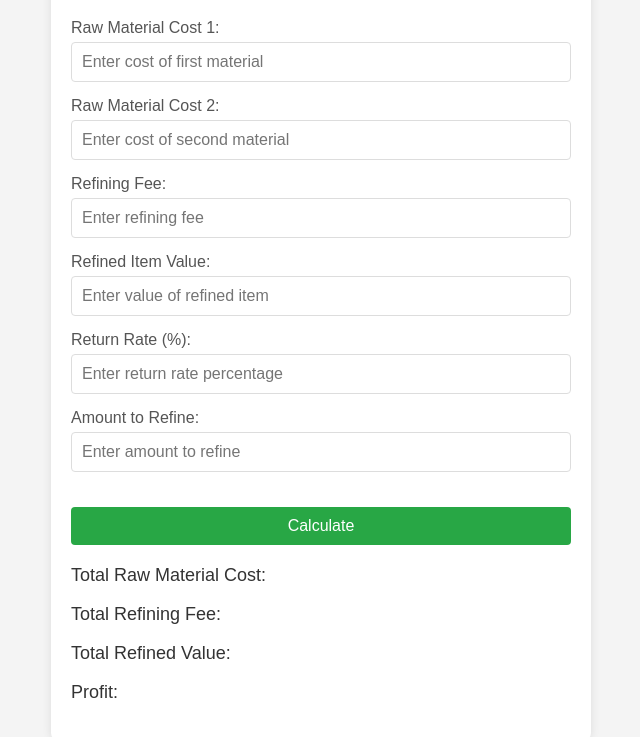
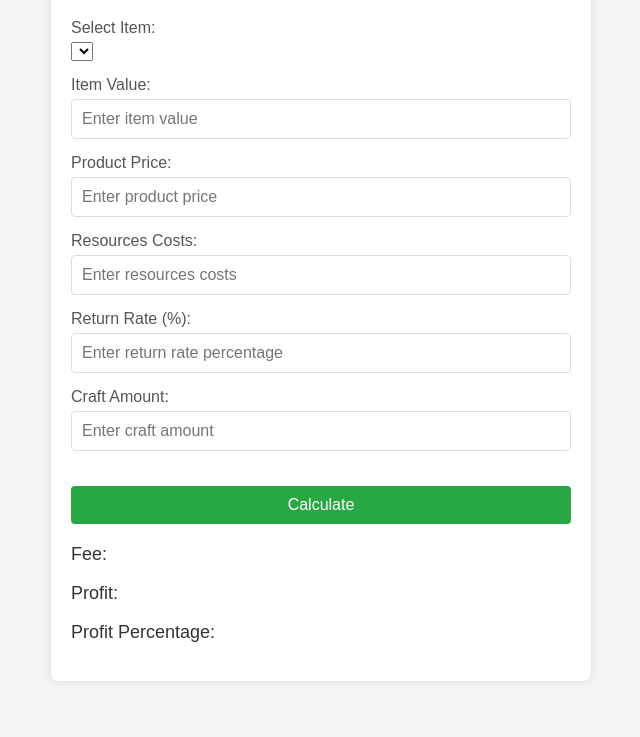
Before and after one commit to sawe2200/albio, a plain HTML site: page index.html in a window 1280 px wide. Shown: the part 131-868 px from the top of the page, without its empty margins (319-959 px from the left). Drawn offline with nearby package versions, Linux system fonts and the light colour scheme.

Commit message:
Update index.html

```diff
--- a/index.html
+++ b/index.html
@@ -10,35 +10,34 @@
     <div class="container">
         <h1>Albion Online Profit Calculator</h1>
         <div class="form-group">
-            <label for="rawMaterialCost1">Raw Material Cost 1:</label>
-            <input type="number" id="rawMaterialCost1" placeholder="Enter cost of first material">
+            <label for="itemSelect">Select Item:</label>
+            <select id="itemSelect"></select>
         </div>
         <div class="form-group">
-            <label for="rawMaterialCost2">Raw Material Cost 2:</label>
-            <input type="number" id="rawMaterialCost2" placeholder="Enter cost of second material">
+            <label for="itemValue">Item Value:</label>
+            <input type="number" id="itemValue" placeholder="Enter item value">
         </div>
         <div class="form-group">
-            <label for="refiningFee">Refining Fee:</label>
-            <input type="number" id="refiningFee" placeholder="Enter refining fee">
+            <label for="productPrice">Product Price:</label>
+            <input type="number" id="productPrice" placeholder="Enter product price">
         </div>
         <div class="form-group">
-            <label for="refinedItemValue">Refined Item Value:</label>
-            <input type="number" id="refinedItemValue" placeholder="Enter value of refined item">
+            <label for="resourcesCosts">Resources Costs:</label>
+            <input type="number" id="resourcesCosts" placeholder="Enter resources costs">
         </div>
         <div class="form-group">
             <label for="returnRate">Return Rate (%):</label>
             <input type="number" id="returnRate" placeholder="Enter return rate percentage">
         </div>
         <div class="form-group">
-            <label for="amountToRefine">Amount to Refine:</label>
-            <input type="number" id="amountToRefine" placeholder="Enter amount to refine">
+            <label for="craftAmount">Craft Amount:</label>
+            <input type="number" id="craftAmount" placeholder="Enter craft amount">
         </div>
         <button id="calculateButton">Calculate</button>
         <div id="results">
-            <p>Total Raw Material Cost: <span id="totalRawMaterialCost"></span></p>
-            <p>Total Refining Fee: <span id="totalRefiningFee"></span></p>
-            <p>Total Refined Value: <span id="totalRefinedValue"></span></p>
+            <p>Fee: <span id="fee"></span></p>
             <p>Profit: <span id="profit"></span></p>
+            <p>Profit Percentage: <span id="profitPercentage"></span></p>
         </div>
     </div>
     <script src="https://code.jquery.com/jquery-3.6.0.min.js"></script>
```
